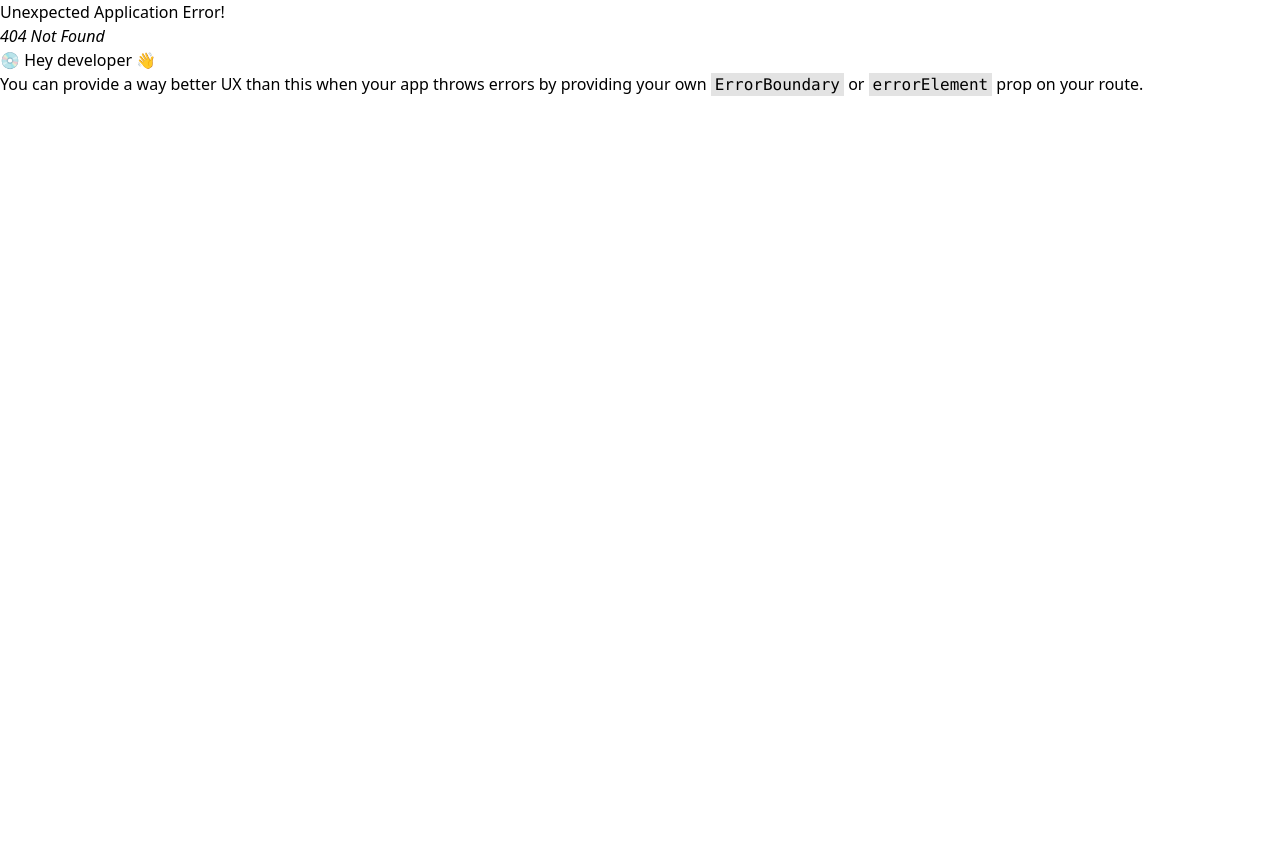
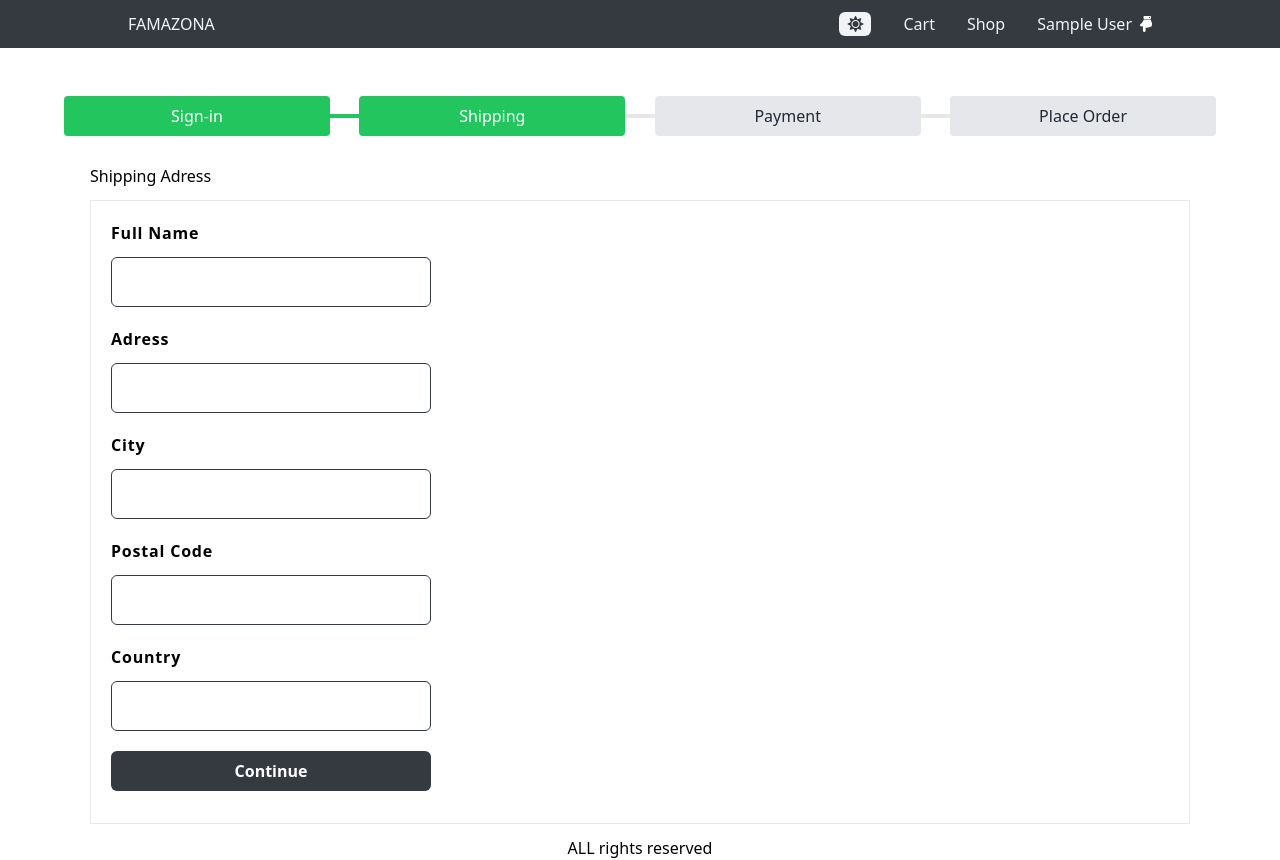
Before and after one commit to rezis-work/amazona, a React (Vite) app in the folder frontend/: page /shipping in a window 1280 px wide. Before the commit this address had no page. Before the commit the page ends 800 px from the top, so only its background shows below. Built offline with nearby package versions, Linux system fonts and the light colour scheme; sample sign-in values are in the browser's storage.

Commit message:
implement shipping part

```diff
--- a/frontend/src/Store.tsx
+++ b/frontend/src/Store.tsx
@@ -1,5 +1,5 @@
 import React from "react";
-import { Cart, CartItem } from "./types/Cart";
+import { Cart, CartItem, ShippingAddress } from "./types/Cart";
 import { UserInfo } from "./types/UserInfo";
 type AppState = {
   mode: string;
@@ -49,7 +49,8 @@ type Action =
   | { type: "CART_REMOVE_ITEM"; payload: CartItem }
   | { type: "USER_SIGNIN"; payload: UserInfo }
   | { type: "USER_SIGNOUT" }
-  | { type: "ADD_BUDGET"; payload: number };
+  | { type: "ADD_BUDGET"; payload: number }
+  | { type: "SAVE_SHIPPING_ADRESS"; payload: ShippingAddress };
 
 function reducer(state: AppState, action: Action): AppState {
   switch (action.type) {
@@ -101,6 +102,14 @@ function reducer(state: AppState, action: Action): AppState {
       };
     case "ADD_BUDGET":
       return { ...state, budget: action.payload };
+    case "SAVE_SHIPPING_ADRESS":
+      return {
+        ...state,
+        cart: {
+          ...state.cart,
+          shippingAddress: action.payload,
+        },
+      };
     default:
       return state;
   }
--- /dev/null
+++ b/frontend/src/components/CheckoutSteps.tsx
@@ -0,0 +1,54 @@
+export default function CheckoutSteps(props: {
+  step1?: boolean;
+  step2?: boolean;
+  step3?: boolean;
+  step4?: boolean;
+}) {
+  return (
+    <div className="flex justify-between py-4 px-6  items-center">
+      <div
+        className={`w-1/4 text-center py-2 rounded ${
+          props.step1 ? "bg-green-500 text-white" : "bg-gray-200 text-gray-800"
+        }`}
+      >
+        Sign-in
+      </div>
+      <div
+        className={`${
+          props.step1 ? "bg-green-500 text-white" : "bg-gray-200 text-gray-800"
+        } w-8 h-1`}
+      ></div>
+      <div
+        className={`w-1/4 text-center py-2 rounded ${
+          props.step2 ? "bg-green-500 text-white" : "bg-gray-200 text-gray-800"
+        }`}
+      >
+        Shipping
+      </div>
+      <div
+        className={`${
+          props.step3 ? "bg-green-500 text-white" : "bg-gray-200 text-gray-800"
+        } w-8 h-1`}
+      ></div>
+      <div
+        className={`w-1/4 text-center py-2 rounded ${
+          props.step3 ? "bg-green-500 text-white" : "bg-gray-200 text-gray-800"
+        }`}
+      >
+        Payment
+      </div>
+      <div
+        className={`${
+          props.step4 ? "bg-green-500 text-white" : "bg-gray-200 text-gray-800"
+        } w-8 h-1`}
+      ></div>
+      <div
+        className={`w-1/4 text-center py-2 rounded ${
+          props.step4 ? "bg-green-500 text-white" : "bg-gray-200 text-gray-800"
+        }`}
+      >
+        Place Order
+      </div>
+    </div>
+  );
+}
--- /dev/null
+++ b/frontend/src/components/ShippingAdressPage.tsx
@@ -0,0 +1,143 @@
+import React, { useContext, useEffect, useState } from "react";
+import { useNavigate } from "react-router-dom";
+import { Store } from "../Store";
+import { Helmet } from "react-helmet-async";
+import CheckoutSteps from "./CheckoutSteps";
+
+export default function ShippingAdressPage() {
+  const navigate = useNavigate();
+  const { state, dispatch } = useContext(Store);
+  const {
+    userInfo,
+    cart: { shippingAddress },
+  } = state;
+
+  useEffect(() => {
+    if (!userInfo) {
+      navigate("/signin?redirect=/shipping");
+    }
+  }, [userInfo, navigate]);
+
+  const [fullName, setFullName] = useState(shippingAddress.fullName || "");
+  const [address, setAddress] = useState(shippingAddress.address || "");
+  const [city, setCity] = useState(shippingAddress.city || "");
+  const [postalCode, setPostalCode] = useState(
+    shippingAddress.postalCode || ""
+  );
+  const [country, setCountry] = useState(shippingAddress.country || "");
+
+  const submitHandler = (e: React.SyntheticEvent) => {
+    e.preventDefault();
+
+    dispatch({
+      type: "SAVE_SHIPPING_ADRESS",
+      payload: {
+        fullName,
+        address,
+        city,
+        postalCode,
+        country,
+      },
+    });
+    localStorage.setItem(
+      "shippingAddress",
+      JSON.stringify({
+        fullName,
+        address,
+        city,
+        postalCode,
+        country,
+      })
+    );
+    navigate("/payment");
+  };
+
+  return (
+    <div>
+      <Helmet>
+        <title>Shipping Address</title>
+      </Helmet>
+      <CheckoutSteps step1 step2></CheckoutSteps>
+      <div className="md:w-[600px] xl:w-[1100px] mx-auto">
+        <h1 className=" my-3">Shipping Adress</h1>
+        <div className=" border-[1px] p-5">
+          <form onSubmit={submitHandler}>
+            <div className=" mb-5">
+              <label className="tracking-wider font-semibold" htmlFor="name">
+                Full Name
+              </label>{" "}
+              <br />
+              <input
+                type="text"
+                value={fullName}
+                onChange={(e) => setFullName(e.target.value)}
+                required
+                className="border-[1px] border-primaryColor py-2 px-2 w-80 mt-3 md:text-2xl text-primaryColor rounded-md"
+              />
+            </div>
+            <div className=" mb-5">
+              <label className="tracking-wider font-semibold" htmlFor="name">
+                Adress
+              </label>{" "}
+              <br />
+              <input
+                type="text"
+                value={address}
+                onChange={(e) => setAddress(e.target.value)}
+                required
+                className="border-[1px] border-primaryColor py-2 px-2 w-80 mt-3 md:text-2xl text-primaryColor rounded-md"
+              />
+            </div>
+            <div className=" mb-5">
+              <label className="tracking-wider font-semibold" htmlFor="name">
+                City
+              </label>{" "}
+              <br />
+              <input
+                type="text"
+                value={city}
+                onChange={(e) => setCity(e.target.value)}
+                required
+                className="border-[1px] border-primaryColor py-2 px-2 w-80 mt-3 md:text-2xl text-primaryColor rounded-md"
+              />
+            </div>
+            <div className=" mb-5">
+              <label className="tracking-wider font-semibold" htmlFor="name">
+                Postal Code
+              </label>{" "}
+              <br />
+              <input
+                type="text"
+                value={postalCode}
+                onChange={(e) => setPostalCode(e.target.value)}
+                required
+                className="border-[1px] border-primaryColor py-2 px-2 w-80 mt-3 md:text-2xl text-primaryColor rounded-md"
+              />
+            </div>
+            <div className=" mb-5">
+              <label className=" font-semibold tracking-wider" htmlFor="name">
+                Country
+              </label>{" "}
+              <br />
+              <input
+                type="text"
+                value={country}
+                onChange={(e) => setCountry(e.target.value)}
+                required
+                className="border-[1px] border-primaryColor py-2 px-2 w-80 mt-3 outline-none md:text-2xl text-primaryColor rounded-md"
+              />
+            </div>
+            <div className=" mb-3">
+              <button
+                className="w-80 py-2 px-8 bg-primaryColor text-white font-bold hover:bg-black duration-200 rounded-md"
+                type="submit"
+              >
+                Continue
+              </button>
+            </div>
+          </form>
+        </div>
+      </div>
+    </div>
+  );
+}
--- a/frontend/src/main.tsx
+++ b/frontend/src/main.tsx
@@ -18,6 +18,7 @@ import { StoreProvider } from "./Store.tsx";
 import CartPage from "./pages/CartPage.tsx";
 import SignInPage from "./pages/SignInPage.tsx";
 import SignUpPage from "./pages/SignUpPage.tsx";
+import ShippingAdressPage from "./components/ShippingAdressPage.tsx";
 
 const queryClient = new QueryClient();
 
@@ -31,6 +32,7 @@ const router = createBrowserRouter(
       <Route path="cart" element={<CartPage />} />
       <Route path="signin" element={<SignInPage />} />
       <Route path="signup" element={<SignUpPage />} />
+      <Route path="shipping" element={<ShippingAdressPage />} />
     </Route>
   )
 );
```
